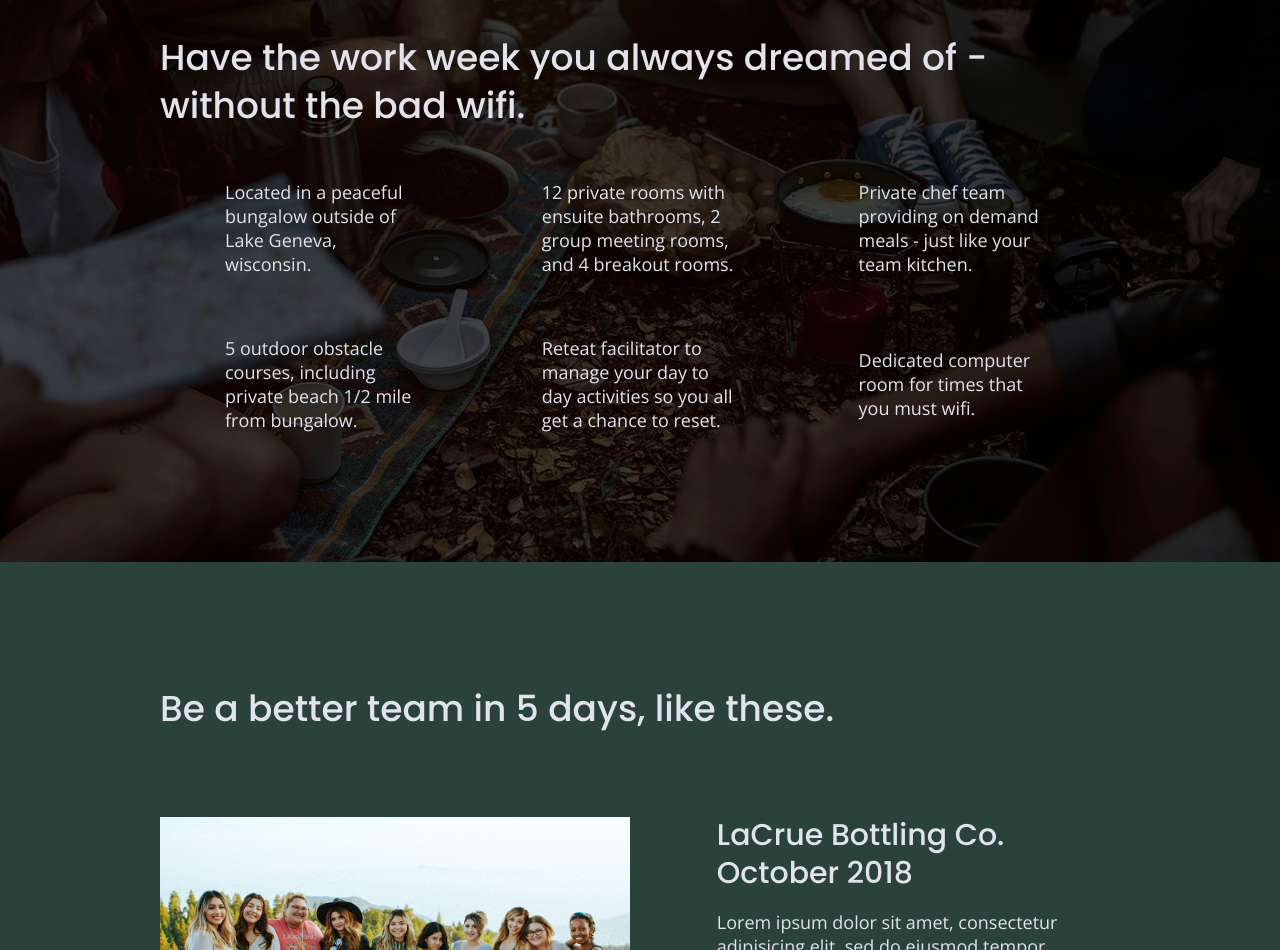
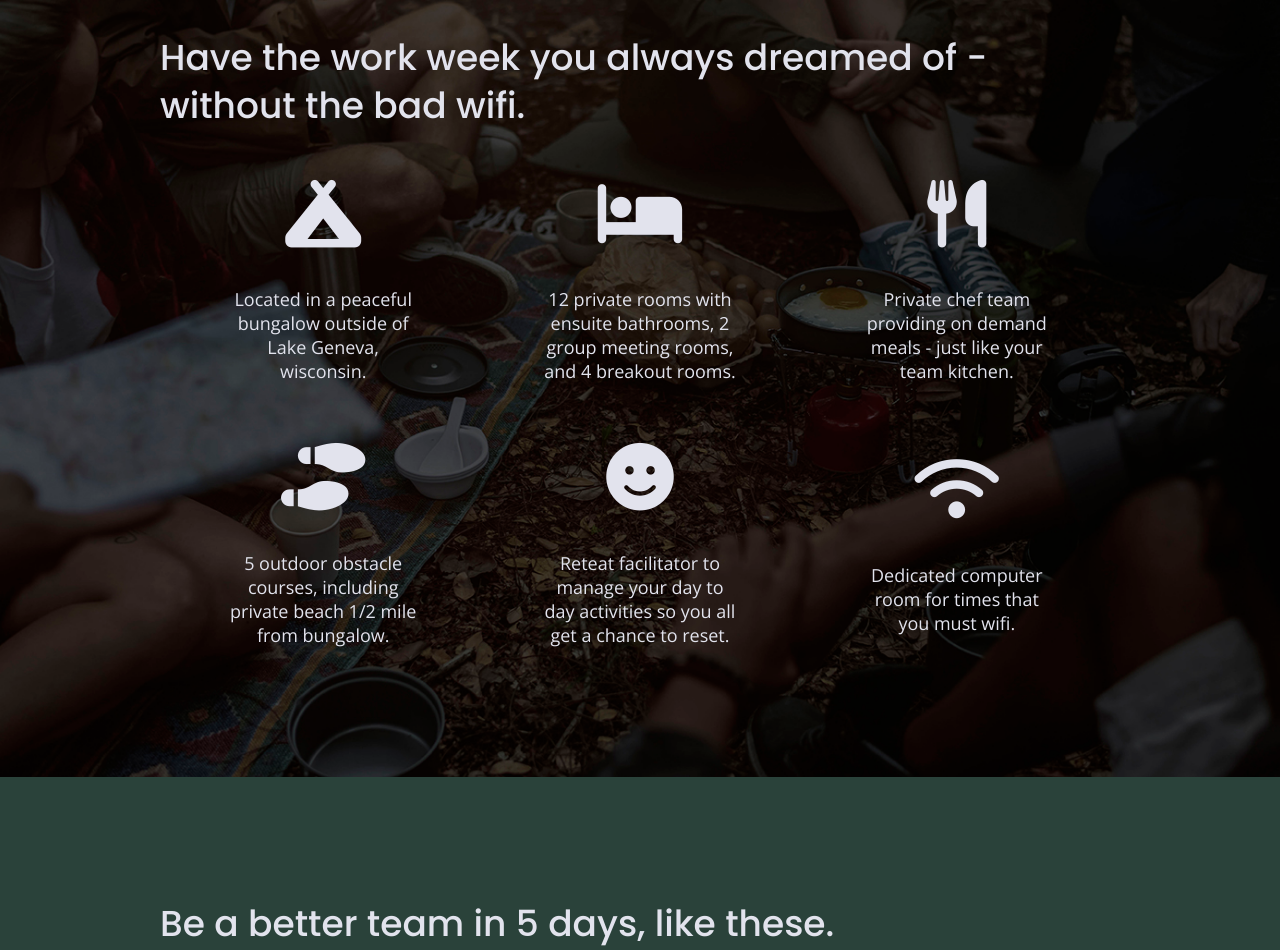
Before and after one commit to kpfulton1/unplugged-retreat, a website built with Parcel: page index.html in a window 1280 px wide. Shown: the part 1098-2048 px from the top of the page. Built offline with nearby package versions, Linux system fonts and the light colour scheme.

Commit message:
added font awesome fonts

```diff
--- a/css/main.css
+++ b/css/main.css
@@ -325,8 +325,13 @@ input[type=button] {
 }
 
 .features article {
+  display: flex;
+  justify-content: center;
+  align-items: center;
+  flex-flow: wrap;
   width: 63%;
   padding: 30px 0;
+  text-align: center;
 }
 
 .features .features-items {
@@ -334,6 +339,11 @@ input[type=button] {
   justify-content: center;
   align-items: center;
   flex-flow: row wrap;
+}
+
+.features i {
+  font-size: 3.75em;
+  margin-bottom: 40px;
 }
 
 .features p {
--- a/index.html
+++ b/index.html
@@ -18,6 +18,8 @@
 
   <link rel="stylesheet" href="css/normalize.css">
   <link rel="stylesheet" href="css/main.css">
+
+  <script src="https://kit.fontawesome.com/f9084ec384.js" crossorigin="anonymous"></script>
 
   <meta name="theme-color" content="#fafafa">
 
@@ -70,32 +72,32 @@
         <h2>Have the work week you always dreamed of - without the bad wifi.</h2>
           <div class="features-items">
             <article>
-              <p class="fontawesome-icon"></p>
+              <p class="fontawesome-icon"><i class="fas fa-campground"></i></p>
               <p class="features-item-description">Located in a peaceful bungalow outside of Lake Geneva, wisconsin.</p>
             </article>
 
             <article>
-              <p class="fontawesome-icon"></p>
+              <p class="fontawesome-icon"><i class="fas fa-bed"></i></p>
               <p class="features-item-description">12 private rooms with ensuite bathrooms, 2 group meeting rooms, and 4 breakout rooms.</p>
             </article>
 
             <article>
-              <p class="fontawesome-icon"></p>
+              <p class="fontawesome-icon"><i class="fas fa-utensils"></i></p>
               <p class="features-item-description">Private chef team providing on demand meals - just like your team kitchen.</p>
             </article>
 
             <article>
-              <p class="fontawesome-icon"></p>
+              <p class="fontawesome-icon"><i class="fas fa-shoe-prints"></i></p>
               <p class="features-item-description">5 outdoor obstacle courses, including private beach 1/2 mile from bungalow.</p>
             </article>
 
             <article>
-              <p class="fontawesome-icon"></p>
+              <p class="fontawesome-icon"><i class="fas fa-smile"></i></p>
               <p class="features-item-description">Reteat facilitator to manage your day to day activities so you all get a chance to reset.</p>
             </article>
 
             <article>
-              <p class="fontawesome-icon"></p>
+              <p class="fontawesome-icon"><i class="fas fa-wifi"></i></p>
               <p class="features-item-description">Dedicated computer room for times that you must wifi.</p>
             </article>
           </div>
```
Also changed, not shown: about/index.html (+2 -0 lines), faq/index.html (+2 -0 lines), 1 other file.
